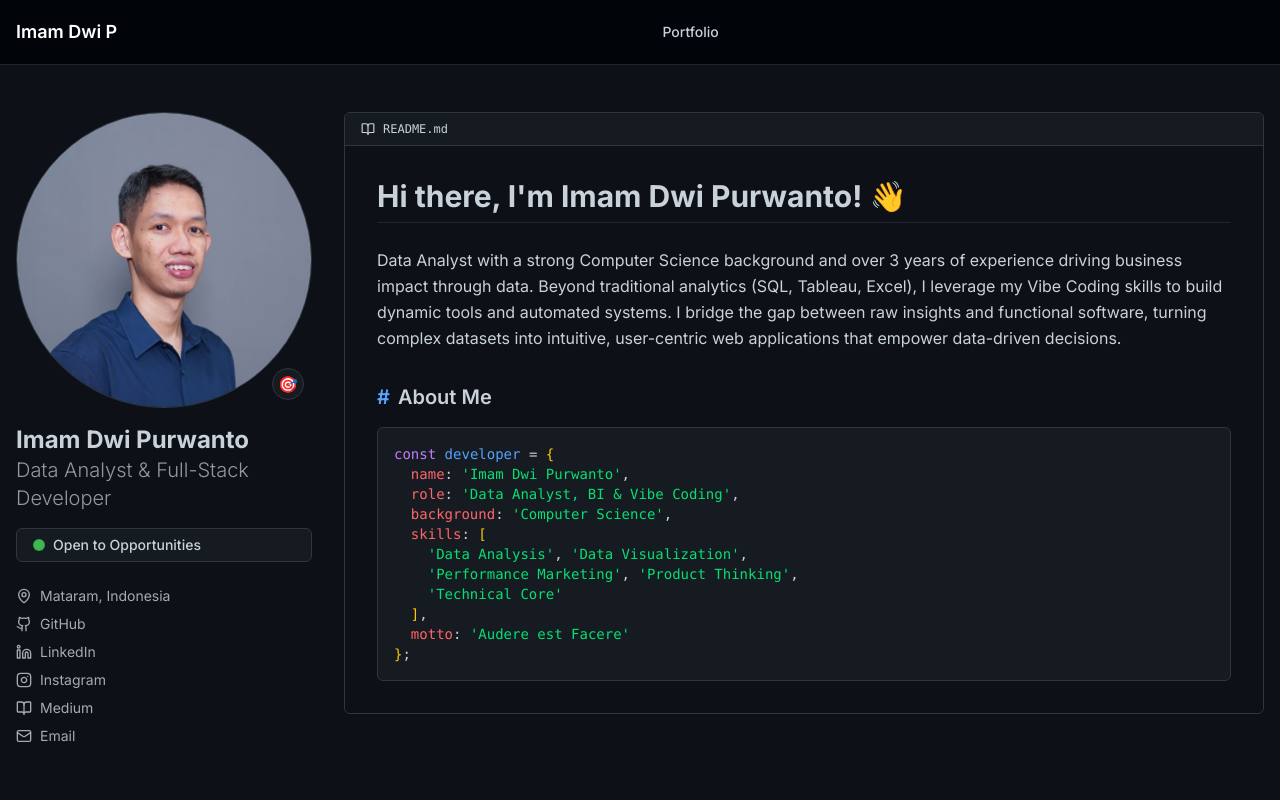
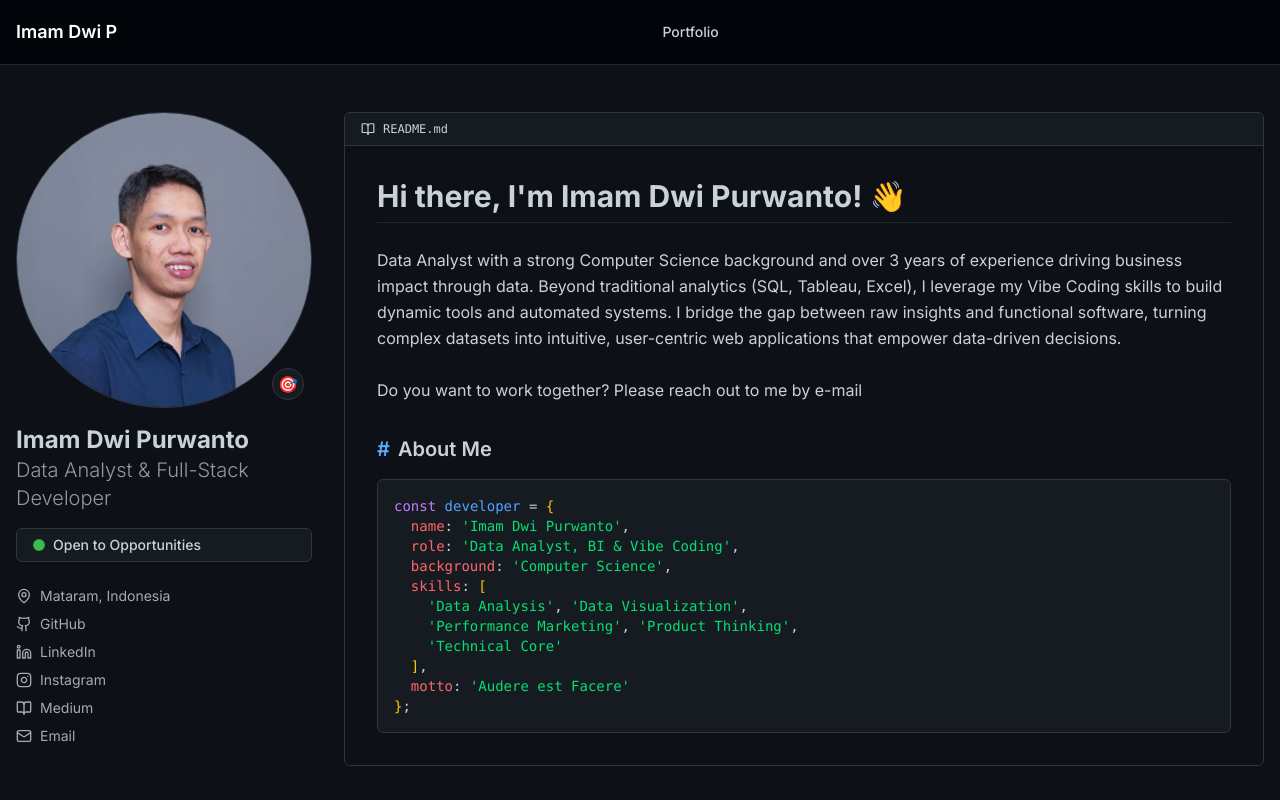
Before and after one commit to idwip11/personla-website, a Next.js app: page / in a window 1280 px wide. Shown: the top 800 px of the page. Built offline with nearby package versions, Linux system fonts and the light colour scheme.

Commit message:
Update bio with Vibe Coding and contact info

```diff
--- a/components/Hero.tsx
+++ b/components/Hero.tsx
@@ -58,7 +58,7 @@ export default function Hero() {
                 Hi there, I'm {PROFILE.name}! <span className="inline-block animate-wave">👋</span>
               </h1>
 
-              <p className="mb-6 text-[var(--foreground)] leading-relaxed">
+              <p className="mb-6 text-[var(--foreground)] leading-relaxed whitespace-pre-line">
                 {PROFILE.bio}
               </p>
 
--- a/data/portfolio.ts
+++ b/data/portfolio.ts
@@ -3,7 +3,7 @@ import { Github, Linkedin, Mail, FileText, Instagram, BookOpen } from 'lucide-re
 export const PROFILE = {
   name: "Imam Dwi Purwanto",
   role: "Data Analyst & Full-Stack Developer",
-  bio: "Data Analyst with a strong Computer Science background and over 3 years of experience driving business impact through data. Beyond traditional analytics (SQL, Tableau, Excel), I leverage my Vibe Coding skills to build dynamic tools and automated systems. I bridge the gap between raw insights and functional software, turning complex datasets into intuitive, user-centric web applications that empower data-driven decisions.",
+  bio: "Data Analyst with a strong Computer Science background and over 3 years of experience driving business impact through data. Beyond traditional analytics (SQL, Tableau, Excel), I leverage my Vibe Coding skills to build dynamic tools and automated systems. I bridge the gap between raw insights and functional software, turning complex datasets into intuitive, user-centric web applications that empower data-driven decisions.\n\nDo you want to work together? Please reach out to me by e-mail",
   location: "Mataram, Indonesia",
   status: "Open to Opportunities",
   socials: [
```
